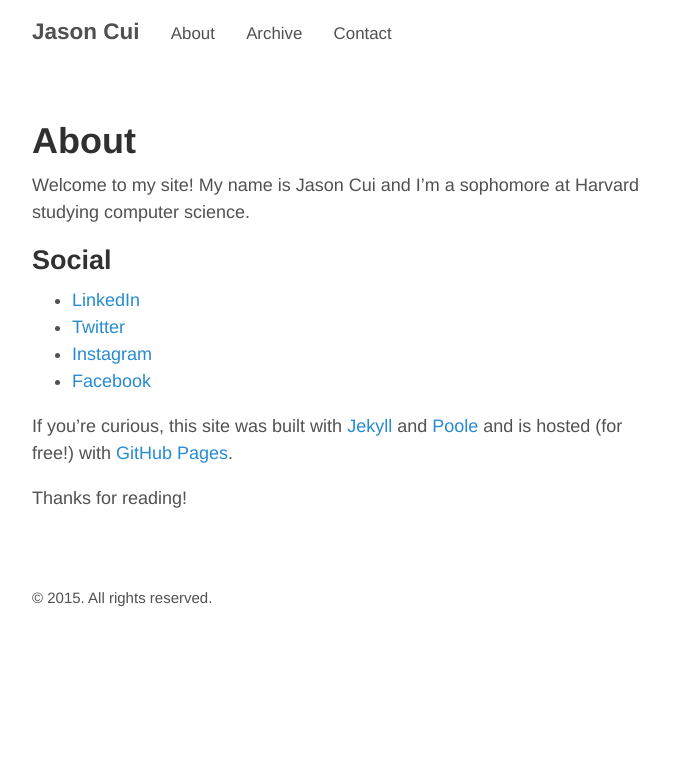
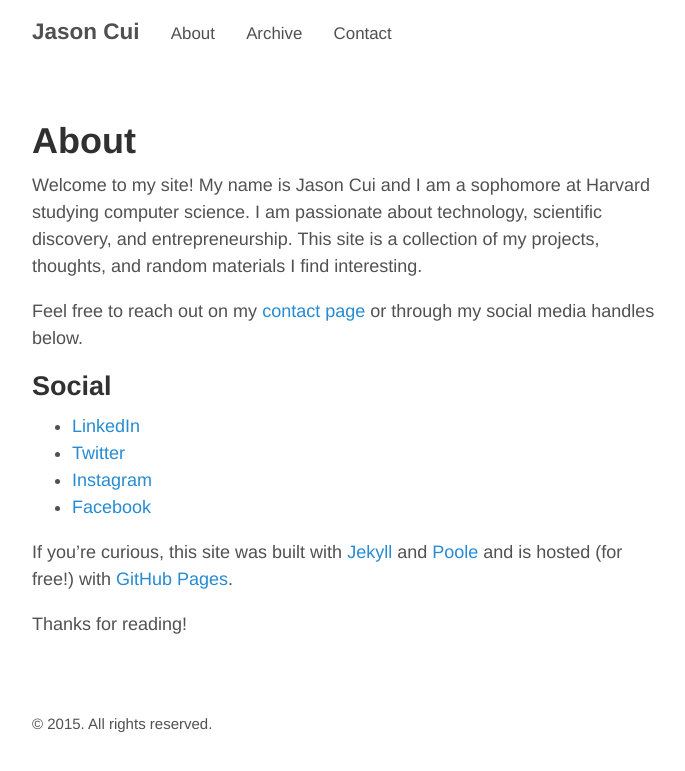
Before and after one commit to jasoncui/jasoncui.github.io, a Jekyll site: the page built from about.md, in a window 1280 px wide. Shown: the top 771 px of the page, without its empty margins (293-978 px from the left). Built offline with Jekyll 4.4.1, drawn with Linux system fonts in a browser that asks for light colours.

Commit message:
link to contact page

```diff
--- a/about.md
+++ b/about.md
@@ -3,7 +3,9 @@ layout: page
 title: About
 ---
 
-Welcome to my site! My name is Jason Cui and I'm a sophomore at Harvard studying computer science.
+Welcome to my site! My name is Jason Cui and I am a sophomore at Harvard studying computer science. I am passionate about technology, scientific discovery, and entrepreneurship. This site is a collection of my projects, thoughts, and random materials I find interesting.
+
+Feel free to reach out on my [contact page]({{ site.url }}/contact.md) or through my social media handles below.
 
 ## Social
 
```
